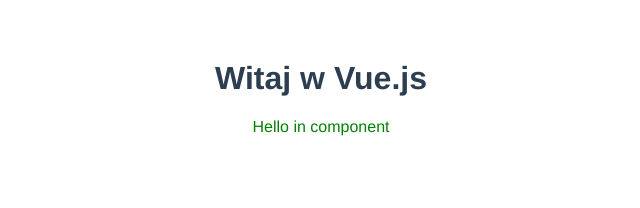
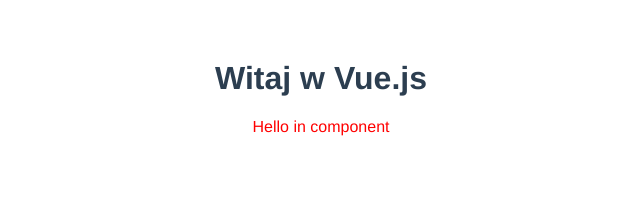
Before and after one commit to KonradGmur/Vue-education, a Vue app: page / in a window 1280 px wide. Shown: the top 208 px of the page, without its empty margins (319-959 px from the left). Built offline with nearby package versions, Linux system fonts and the light colour scheme.

Commit message:
update Hello.vue

```diff
--- a/package.json
+++ b/package.json
@@ -18,6 +18,8 @@
     "babel-eslint": "^10.1.0",
     "eslint": "^6.7.2",
     "eslint-plugin-vue": "^6.2.2",
+    "node-sass": "^4.14.1",
+    "sass-loader": "^10.0.2",
     "vue-template-compiler": "^2.6.11"
   },
   "eslintConfig": {
--- a/src/components/Hello.vue
+++ b/src/components/Hello.vue
@@ -11,8 +11,9 @@
 };
 </script>
 
-<style>
+<style lang="scss">
+$kolor: red;
 .color {
-  color: green;
+  color: $kolor;
 }
 </style>
```
Also changed, not shown: 1 other file (tests, documents, lock files or other folders).
